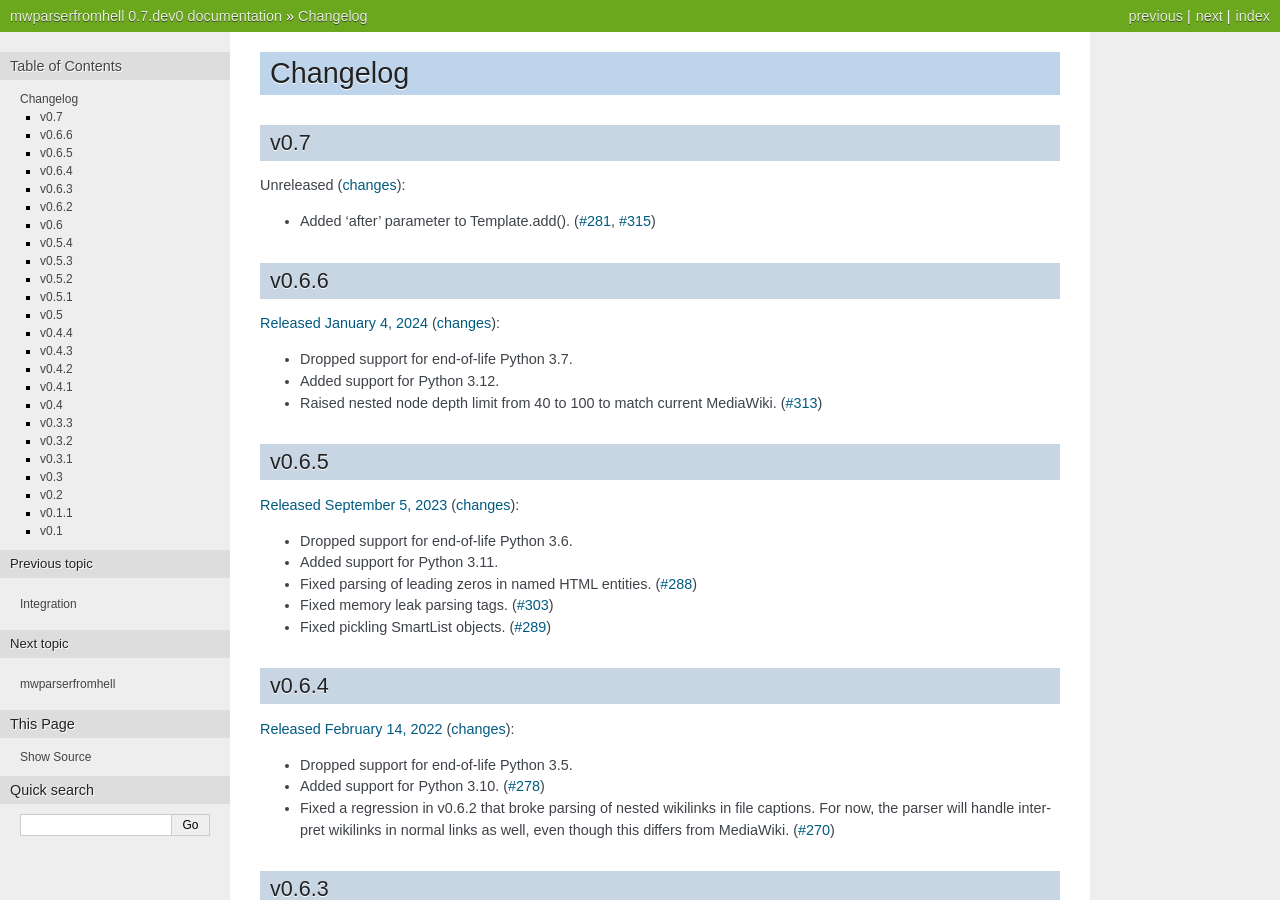
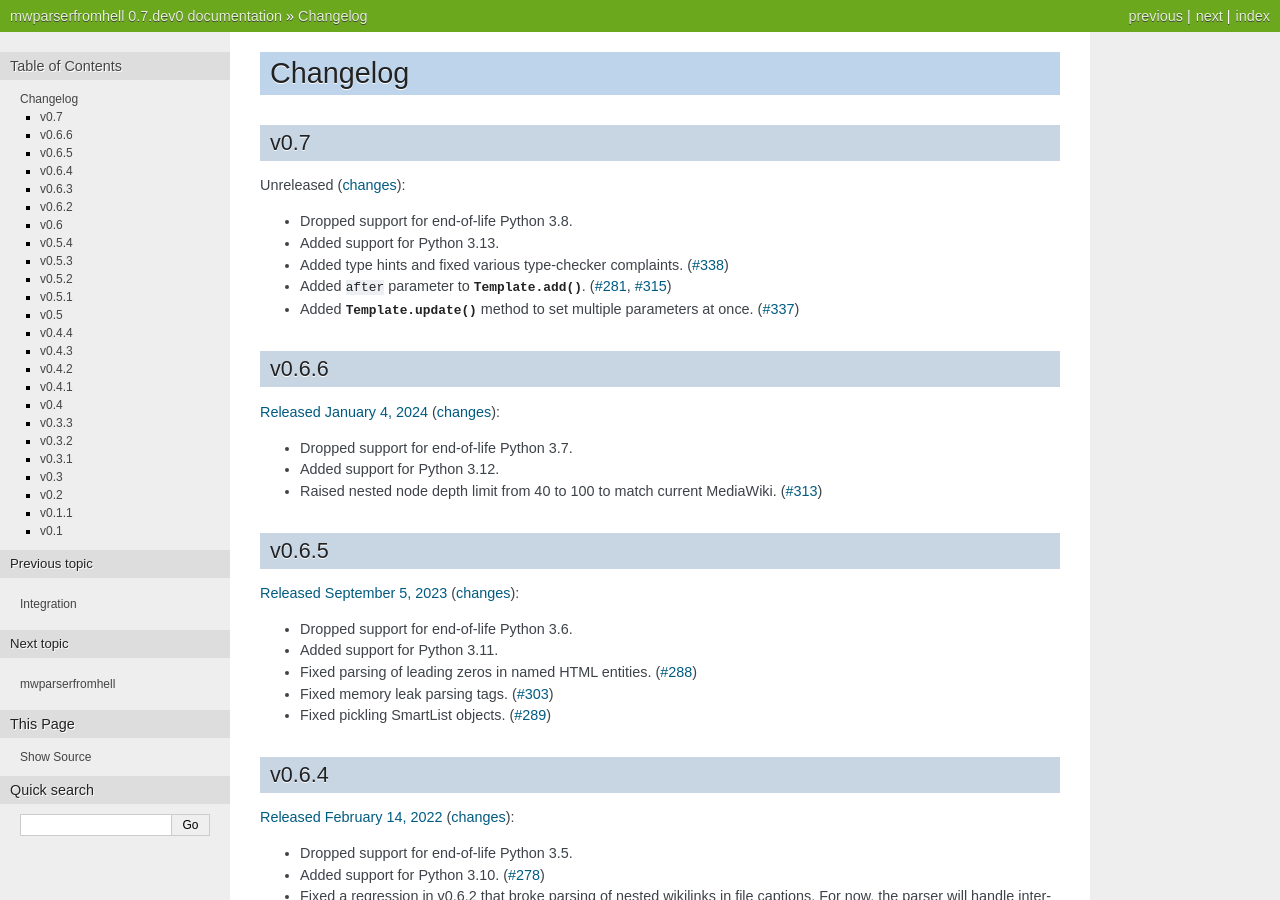
Before and after one commit to earwig/mwparserfromhell, a Sphinx documentation site: the page built from docs/changelog.rst, in a window 1280 px wide and 900 px high. Built offline with Sphinx 7.4.7, drawn with Linux system fonts in a browser that asks for light colours.

Commit message:
Update changelog

```diff
--- a/docs/changelog.rst
+++ b/docs/changelog.rst
@@ -7,9 +7,15 @@
 Unreleased
 (`changes <https://github.com/earwig/mwparserfromhell/compare/v0.6.6...main>`__):
 
-- Added 'after' parameter to Template.add().
+- Dropped support for end-of-life Python 3.8.
+- Added support for Python 3.13.
+- Added type hints and fixed various type-checker complaints.
+  (`#338 <https://github.com/earwig/mwparserfromhell/pull/338>`_)
+- Added ``after`` parameter to :meth:`.Template.add`.
   (`#281 <https://github.com/earwig/mwparserfromhell/issues/281>`_,
   `#315 <https://github.com/earwig/mwparserfromhell/pull/315>`_)
+- Added :meth:`.Template.update` method to set multiple parameters at once.
+  (`#337 <https://github.com/earwig/mwparserfromhell/pull/337>`_)
 
 v0.6.6
 ------
```
Also changed, not shown: 1 other file.
